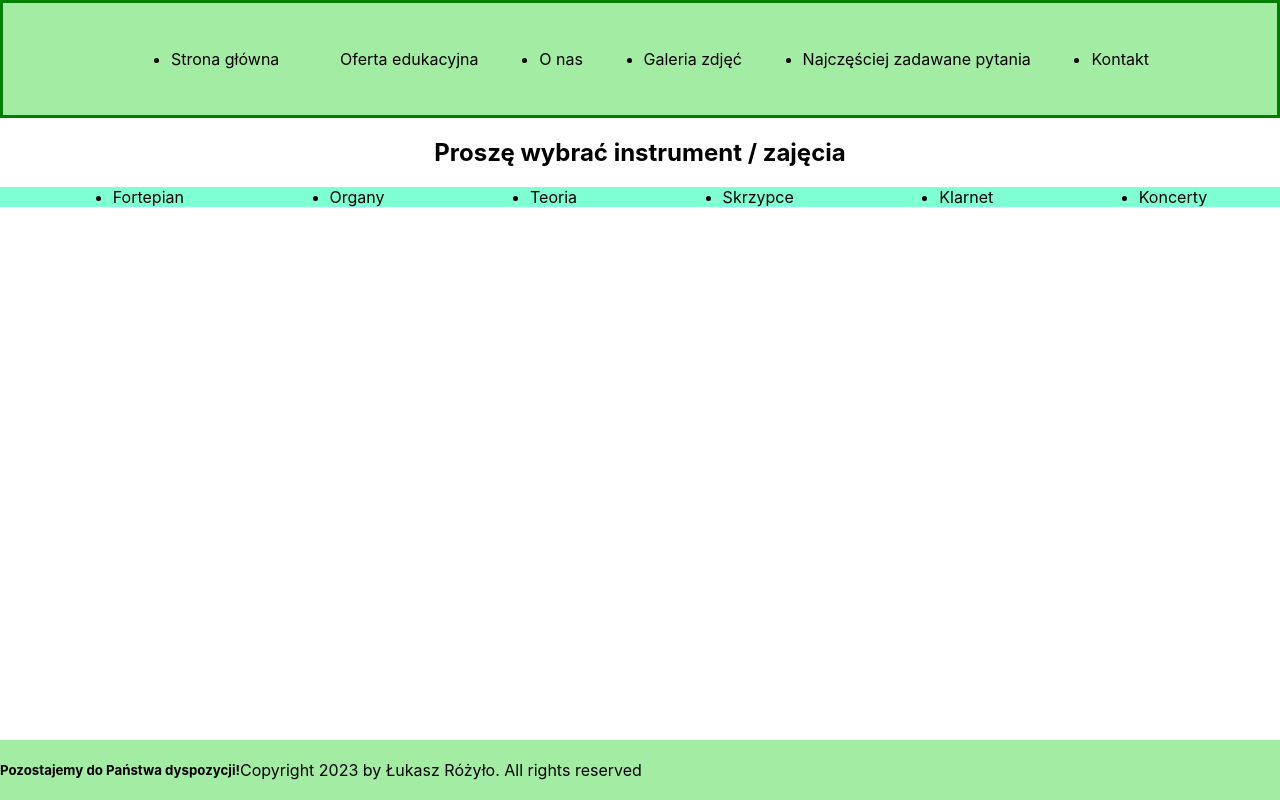
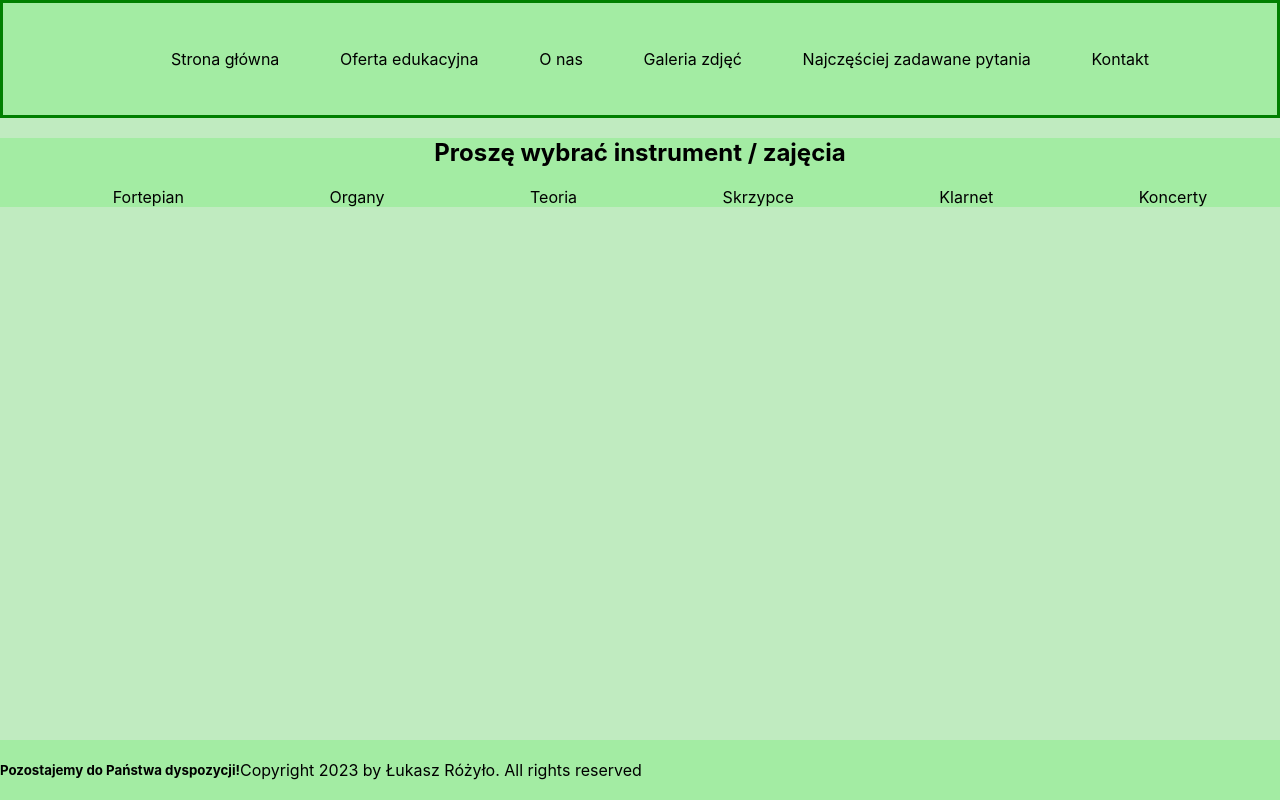
Before and after one commit to lukasz6678/school, a React (Create React App) app: page /offert in a window 1280 px wide. Built offline with nearby package versions, Linux system fonts and the light colour scheme.

Commit message:
working with styling

```diff
--- a/src/App.css
+++ b/src/App.css
@@ -1,3 +1,7 @@
+body {
+  background-color: rgb(192, 235, 192);
+}
+
 .navbar {
   border: 3px solid green;
   padding: 30px 10%;
@@ -8,13 +12,19 @@
   display: flex;
   align-items: center;
   justify-content: space-between;
+  list-style-type: none;
+}
+
+.fixed_background_color {
+  background-color: rgb(163, 236, 163);
 }
 
 .offert-list {
   display: flex;
   justify-content: space-around;
   align-items: center;
-  background-color: aquamarine;
+  background-color: rgb(163, 236, 163);
+  list-style-type: none;
 }
 
 .footer {
--- a/src/pages/Navbar/Offert.js
+++ b/src/pages/Navbar/Offert.js
@@ -10,6 +10,7 @@ export function Offert() {
   return (
     <>
       <nav>
+        <div className="fixed_background_color">
           <h1
             style={{
               display: "flex",
@@ -39,6 +40,7 @@ export function Offert() {
               <NavLink to="/offert/concertos">Koncerty</NavLink>
             </li>
           </ul>
+        </div>
       </nav>
 
       <Routes>
```
Lines whose indentation alone changed are shown as unchanged.
